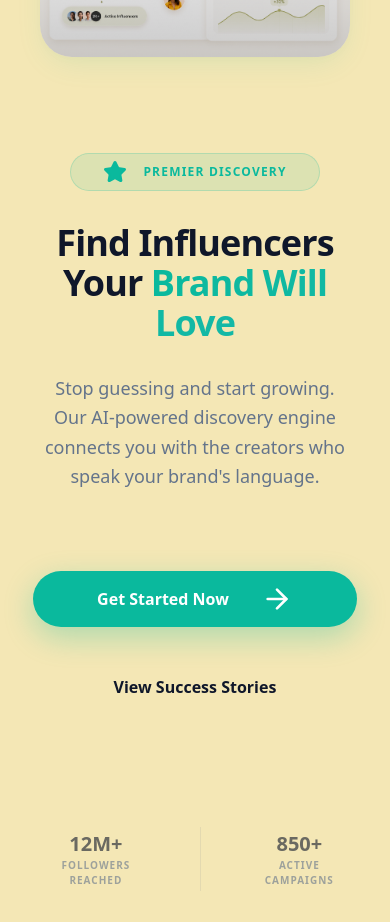
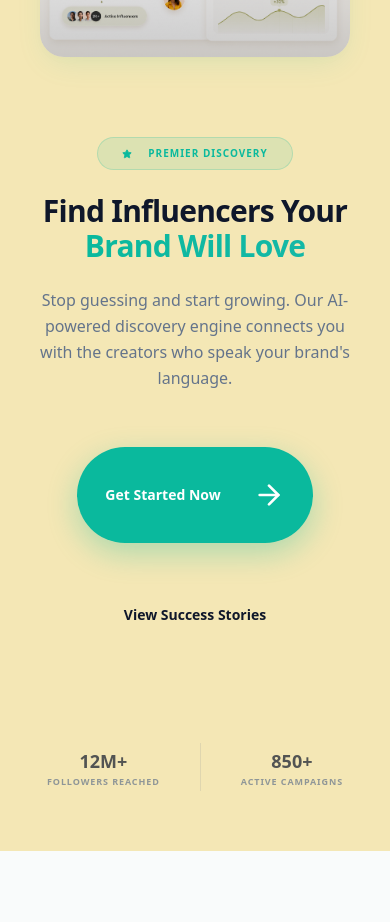
Before and after one commit to nevermature01-lgtm/collabli, a Next.js app: page / in a window 390 px wide. Shown: the part 3060-3982 px from the top of the page. After the commit the page ends 3911 px from the top, so only its background shows below. Built offline with nearby package versions, Linux system fonts and the light colour scheme.

Commit message:
size chota Karo baki sab same  (_for element div_)

```diff
--- a/src/components/landing/BannerSection.tsx
+++ b/src/components/landing/BannerSection.tsx
@@ -1,4 +1,3 @@
-
 "use client";
 
 import React from 'react';
@@ -10,10 +9,10 @@ export const BannerSection: React.FC = () => {
   return (
     <section className="h-auto md:h-[50vh] min-h-[320px] py-[60px] md:py-0 bg-[#f4e7b5] overflow-hidden flex items-center">
       <div className="container mx-auto px-5 md:px-4 max-w-[1200px] w-full">
-        <div className="flex flex-col lg:flex-row items-center justify-between gap-12 lg:gap-20">
+        <div className="flex flex-col lg:flex-row items-center justify-between gap-10 lg:gap-16">
 
           {/* LEFT: IMAGE */}
-          <div className="relative w-full lg:w-1/2 max-w-[500px] aspect-[16/10] rounded-[32px] overflow-hidden shadow-premium transform hover:scale-[1.02] transition-transform duration-500">
+          <div className="relative w-full lg:w-1/2 max-w-[460px] aspect-[16/10] rounded-[24px] overflow-hidden shadow-premium transform hover:scale-[1.02] transition-transform duration-500">
             <Image
               src="/banner_img.png"
               alt="Premium Influencer Marketplace"
@@ -25,39 +24,39 @@ export const BannerSection: React.FC = () => {
           </div>
 
           {/* RIGHT: CONTENT */}
-          <div className="w-full lg:max-w-[550px] text-center lg:text-left space-y-8">
-            <div className="space-y-4">
-              <span className="inline-flex items-center gap-2 px-4 py-1.5 bg-[#0ab99d]/10 text-[#0ab99d] rounded-full text-xs font-bold uppercase tracking-widest border border-[#0ab99d]/20">
-                <Star className="w-3 h-3 fill-current" />
+          <div className="w-full lg:max-w-[500px] text-center lg:text-left space-y-6">
+            <div className="space-y-3">
+              <span className="inline-flex items-center gap-2 px-3 py-1 bg-[#0ab99d]/10 text-[#0ab99d] rounded-full text-[10px] font-bold uppercase tracking-widest border border-[#0ab99d]/20">
+                <Star className="w-2.5 h-2.5 fill-current" />
                 Premier Discovery
               </span>
-              <h2 className="text-4xl md:text-5xl lg:text-[52px] font-bold text-[#0f172a] leading-[1.1] tracking-tight">
+              <h2 className="text-3xl md:text-4xl lg:text-[42px] font-bold text-[#0f172a] leading-[1.15] tracking-tight">
                 Find Influencers Your <span className="text-transparent bg-clip-text bg-gradient-to-r from-[#0ab99d] to-[#14b8a6]">Brand Will Love</span>
               </h2>
-              <p className="text-lg text-[#64748b] leading-relaxed max-w-[500px] mx-auto lg:mx-0">
+              <p className="text-base text-[#64748b] leading-relaxed max-w-[460px] mx-auto lg:mx-0">
                 Stop guessing and start growing. Our AI-powered discovery engine connects you with the creators who speak your brand's language.
               </p>
             </div>
 
-            <div className="flex flex-col sm:flex-row items-center gap-4 justify-center lg:justify-start pt-2">
-              <Button className="h-14 px-8 rounded-full bg-[#0ab99d] hover:bg-[#08a68d] text-white font-bold text-base shadow-[0_10px_30px_rgba(10,185,157,0.3)] group transition-all duration-300">
+            <div className="flex flex-col sm:flex-row items-center gap-3 justify-center lg:justify-start pt-1">
+              <Button className="h-12 px-7 rounded-full bg-[#0ab99d] hover:bg-[#08a68d] text-white font-bold text-sm shadow-[0_10px_30px_rgba(10,185,157,0.3)] group transition-all duration-300">
                 Get Started Now
-                <ArrowRight className="ml-2 w-5 h-5 group-hover:translate-x-1 transition-transform" />
+                <ArrowRight className="ml-2 w-4 h-4 group-hover:translate-x-1 transition-transform" />
               </Button>
-              <button className="h-14 px-8 text-[#0f172a] font-bold text-base hover:text-[#0ab99d] transition-colors flex items-center gap-2">
+              <button className="h-12 px-6 text-[#0f172a] font-bold text-sm hover:text-[#0ab99d] transition-colors flex items-center gap-2">
                 View Success Stories
               </button>
             </div>
 
-            <div className="flex items-center gap-6 justify-center lg:justify-start pt-6 opacity-60">
+            <div className="flex items-center gap-5 justify-center lg:justify-start pt-4 opacity-70">
               <div className="flex flex-col">
-                <span className="text-xl font-bold text-[#0f172a]">12M+</span>
-                <span className="text-[10px] uppercase font-bold tracking-widest text-[#64748b]">Followers Reached</span>
+                <span className="text-lg font-bold text-[#0f172a]">12M+</span>
+                <span className="text-[9px] uppercase font-bold tracking-widest text-[#64748b]">Followers Reached</span>
               </div>
-              <div className="w-px h-8 bg-[#64748b]/20" />
+              <div className="w-px h-6 bg-[#64748b]/20" />
               <div className="flex flex-col">
-                <span className="text-xl font-bold text-[#0f172a]">850+</span>
-                <span className="text-[10px] uppercase font-bold tracking-widest text-[#64748b]">Active Campaigns</span>
+                <span className="text-lg font-bold text-[#0f172a]">850+</span>
+                <span className="text-[9px] uppercase font-bold tracking-widest text-[#64748b]">Active Campaigns</span>
               </div>
             </div>
           </div>
```
